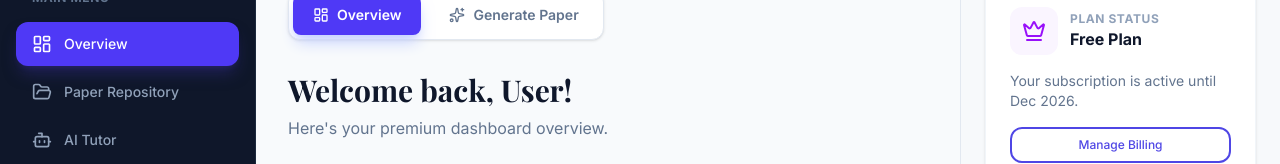
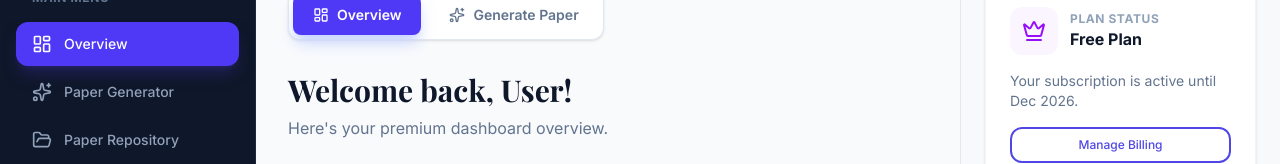
Before and after one commit to infratechai-aman/ScorePrepPro, a Next.js app: page /teacher-dashboard in a window 1280 px wide. Shown: the part 122-286 px from the top of the page. Built offline with nearby package versions, Linux system fonts and the light colour scheme; no server answers; a web font is replaced by a local one.

Commit message:
fix: add Paper Generator back to sidebar

```diff
--- a/components/dashboard/Sidebar.tsx
+++ b/components/dashboard/Sidebar.tsx
@@ -23,6 +23,7 @@ export function Sidebar() {
 
     const menuItems = [
         { icon: <LayoutDashboard size={20} />, label: "Overview", href: "/teacher-dashboard" },
+        { icon: <Sparkles size={20} />, label: "Paper Generator", href: "/teacher-dashboard/smart-generate", show: true },
         { icon: <FileText size={20} />, label: "Custom Generator", href: "/teacher-dashboard/question-generator", show: isTeacher },
         { icon: <FolderOpen size={20} />, label: "Paper Repository", href: "/teacher-dashboard/repository" },
         { icon: <Bot size={20} />, label: "AI Tutor", href: "/teacher-dashboard/ai-tutor" },
```
